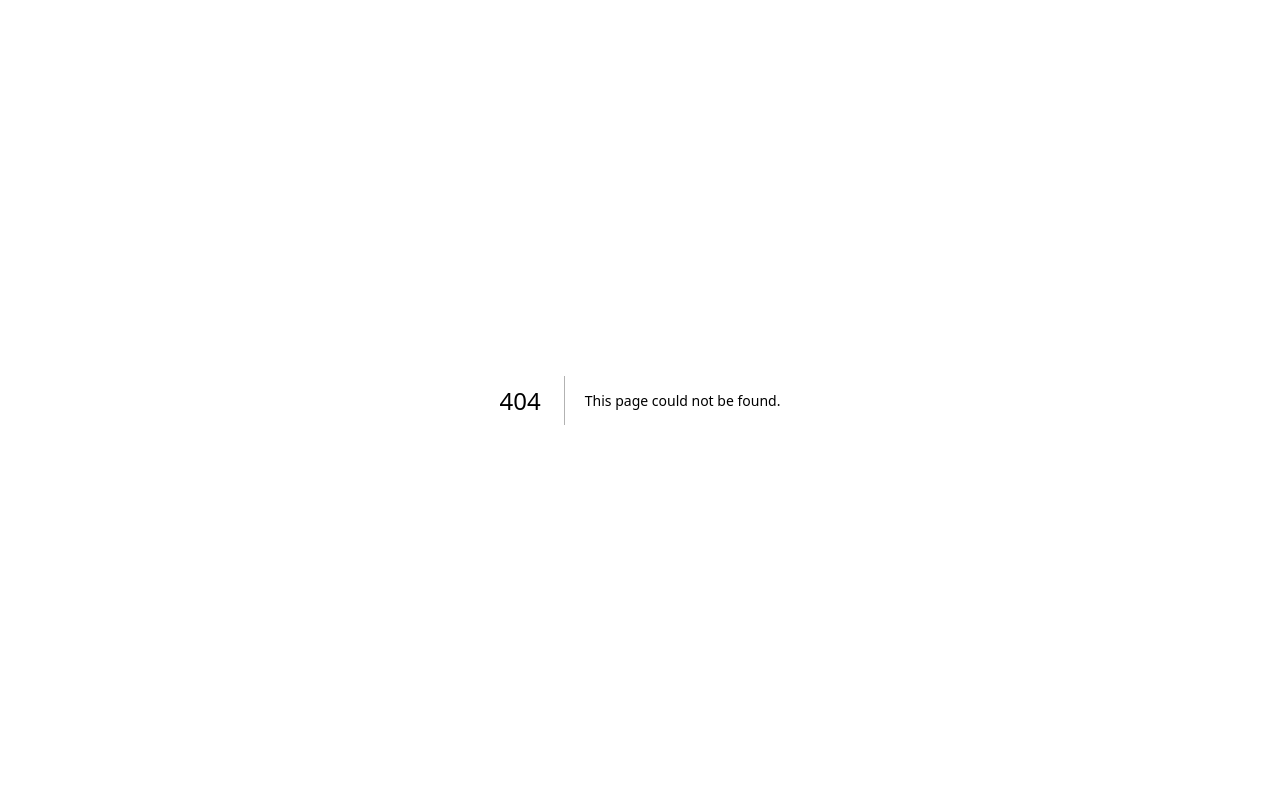
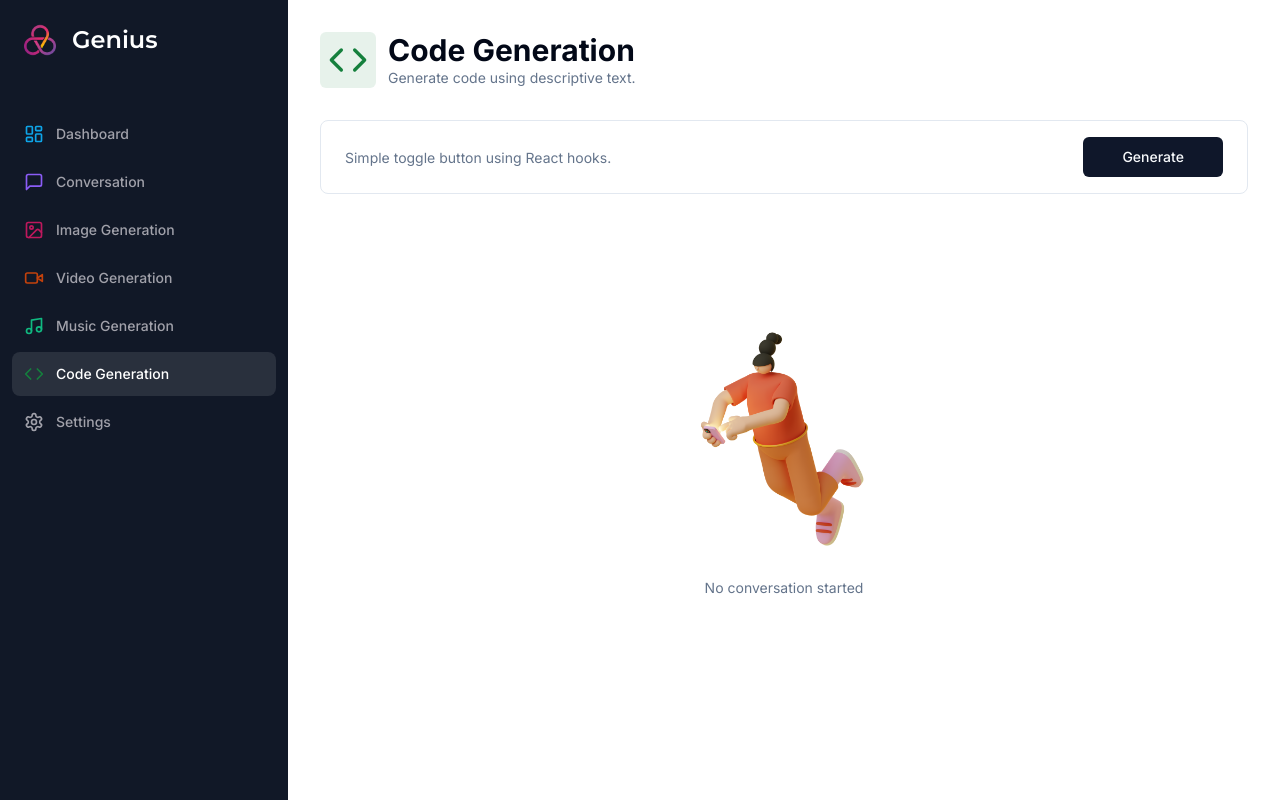
Before and after one commit to RenatoDev3/next13-fullstack-ai-saas, a Next.js app: page /code in a window 1280 px wide. Before the commit this address had no page. Built offline with nearby package versions, Linux system fonts and the light colour scheme.

Commit message:
finished code ai model

```diff
--- /dev/null
+++ b/app/(dashboard)/(routes)/code/constants.ts
@@ -0,0 +1,7 @@
+import * as z from "zod"
+
+export const formSchema = z.object({
+    prompt: z.string().min(1, {
+        message: "Prompt is required",
+    })
+})
--- /dev/null
+++ b/app/(dashboard)/(routes)/code/page.tsx
@@ -0,0 +1,150 @@
+"use client";
+
+import axios from "axios";
+import * as z from "zod";
+import { Code } from "lucide-react";
+import { useForm } from "react-hook-form";
+import { zodResolver } from "@hookform/resolvers/zod";
+import { useRouter } from "next/navigation";
+import { useState } from "react";
+import { ChatCompletionRequestMessage } from "openai";
+import ReactMarkdown from "react-markdown";
+
+import Heading from "@/components/heading";
+import { Form, FormControl, FormField, FormItem } from "@/components/ui/form";
+import { Input } from "@/components/ui/input";
+import { Button } from "@/components/ui/button";
+import Empty from "@/components/empty";
+import Loader from "@/components/loader";
+import { cn } from "@/lib/utils";
+import UserAvatar from "@/components/user-avatar";
+import BotAvatar from "@/components/bot-avatar";
+
+import { formSchema } from "./constants";
+
+const CodePage = () => {
+  const router = useRouter();
+  const [messages, setMessages] = useState<ChatCompletionRequestMessage[]>([]);
+
+  const form = useForm<z.infer<typeof formSchema>>({
+    resolver: zodResolver(formSchema),
+    defaultValues: {
+      prompt: "",
+    },
+  });
+
+  const isLoading = form.formState.isSubmitting;
+
+  const onSubmit = async (values: z.infer<typeof formSchema>) => {
+    try {
+      const userMessage: ChatCompletionRequestMessage = {
+        role: "user",
+        content: values.prompt,
+      };
+      const newMessages = [...messages, userMessage];
+
+      const response = await axios.post("/api/code", {
+        messages: newMessages,
+      });
+
+      setMessages((current) => [...current, userMessage, response.data]);
+
+      form.reset();
+    } catch (error: any) {
+      // TODO: Open Pro Modal
+      console.log(error);
+    } finally {
+      router.refresh();
+    }
+  };
+
+  return (
+    <div>
+      <Heading
+        title="Code Generation"
+        description="Generate code using descriptive text."
+        icon={Code}
+        iconColor="text-green-700"
+        bgColor="bg-green-700/10"
+      />
+      <div className="px-4 lg:px-8">
+        <div>
+          <Form {...form}>
+            <form
+              onSubmit={form.handleSubmit(onSubmit)}
+              className="rounded-lg border w-full
+            p-4 px-3 md:px-6 focus-within:shadow-sm
+            grid grid-cols-12 gap-2"
+            >
+              <FormField
+                name="prompt"
+                render={({ field }) => (
+                  <FormItem className="col-span-12 lg:col-span-10">
+                    <FormControl className="m-0 p-0">
+                      <Input
+                        className="border-0 outline-none
+                        focus-visible:ring-0 focus-visible:ring-transparent"
+                        disabled={isLoading}
+                        placeholder="Simple toggle button using React hooks."
+                        {...field}
+                      />
+                    </FormControl>
+                  </FormItem>
+                )}
+              />
+              <Button
+                className="col-span-12 lg:col-span-2
+              w-full"
+                disabled={isLoading}
+              >
+                Generate
+              </Button>
+            </form>
+          </Form>
+        </div>
+        <div className="space-y-4 mt-4">
+          {isLoading && (
+            <div className="p-8 rounded-lg w-full flex items-center
+            justify-center bg-muted">
+              <Loader />
+            </div>
+          )}
+          {messages.length === 0 && !isLoading && (
+            <Empty label="No conversation started" />
+          )}
+          <div className="flex flex-col-reverse gap-y-4">
+            {messages.map((message) => (
+              <div
+              key={message.content}
+              className={cn("p-8 w-full flex items-start gap-x-8 rounded-lg",
+              message.role === "user" ? "bg-white border border-black/10"
+              : "bg-muted")}
+              >
+                {message.role === "user" ? <UserAvatar /> : <BotAvatar />}
+              <ReactMarkdown components={{
+                pre: ({ node, ...props}) => (
+                  <div className="overflow-auto w-full my-2
+                  bg-black/10 p-2 rounded-lg">
+                    <pre {...props} />
+                  </div>
+                ),
+                code: ({ node, ...props}) => (
+                  <code className="bg-black/10 rounded-lg p-1" {...
+                    props} />
+                )
+              }}
+              className="text-sm overflow-hidden leading-7"
+              >
+
+                {message.content || ""}
+              </ReactMarkdown>
+              </div>
+            ))}
+          </div>
+        </div>
+      </div>
+    </div>
+  );
+};
+
+export default CodePage;
--- /dev/null
+++ b/app/api/code/route.ts
@@ -0,0 +1,45 @@
+import { ChatCompletionRequestMessage, Configuration, OpenAIApi } from "openai";
+import { NextResponse } from "next/server";
+import { auth } from "@clerk/nextjs";
+
+const configuration = new Configuration({
+  apiKey: process.env.OPENAI_API_KEY,
+});
+
+const openai = new OpenAIApi(configuration);
+
+const instructionMessage: ChatCompletionRequestMessage = {
+  role: "system",
+  content: "You are a code generator. You must answer only in markdown code snippets. Use code comments for explanations."
+}
+
+export async function POST(req: Request) {
+  try {
+    const { userId } = auth();
+    const body = await req.json();
+    const { messages } = body;
+
+    if (!userId) {
+      return new NextResponse("Unathorized", { status: 400 });
+    }
+
+    if (!configuration.apiKey) {
+      return new NextResponse("OpenAI API Key not configured", { status: 500 });
+    }
+
+    if (!messages) {
+        return new NextResponse("Messages are required", { status:400 })
+    }
+
+    const response = await openai.createChatCompletion({
+        model: "gpt-3.5-turbo",
+        messages: [instructionMessage, ...messages]
+    })
+
+    return NextResponse.json(response.data.choices[0].message)
+
+  } catch (error) {
+    console.log("[CODE_ERROR]", error);
+    return new NextResponse("Internal error", { status: 500 });
+  }
+}
--- a/package.json
+++ b/package.json
@@ -24,6 +24,7 @@
     "react": "^18",
     "react-dom": "^18",
     "react-hook-form": "^7.47.0",
+    "react-markdown": "^9.0.0",
     "tailwind-merge": "^1.14.0",
     "tailwindcss-animate": "^1.0.7",
     "zod": "^3.22.4"
```
Also changed, not shown: 1 other file (tests, documents, lock files or other folders).
